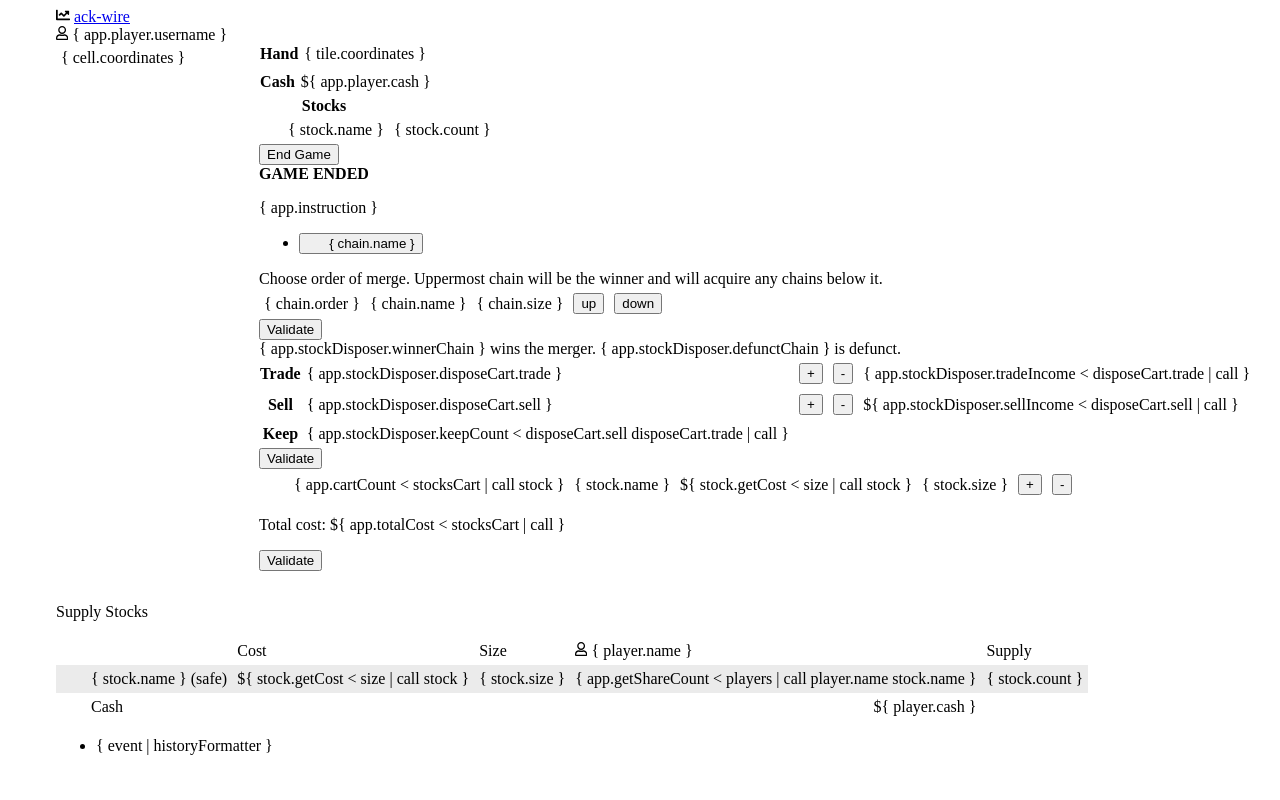
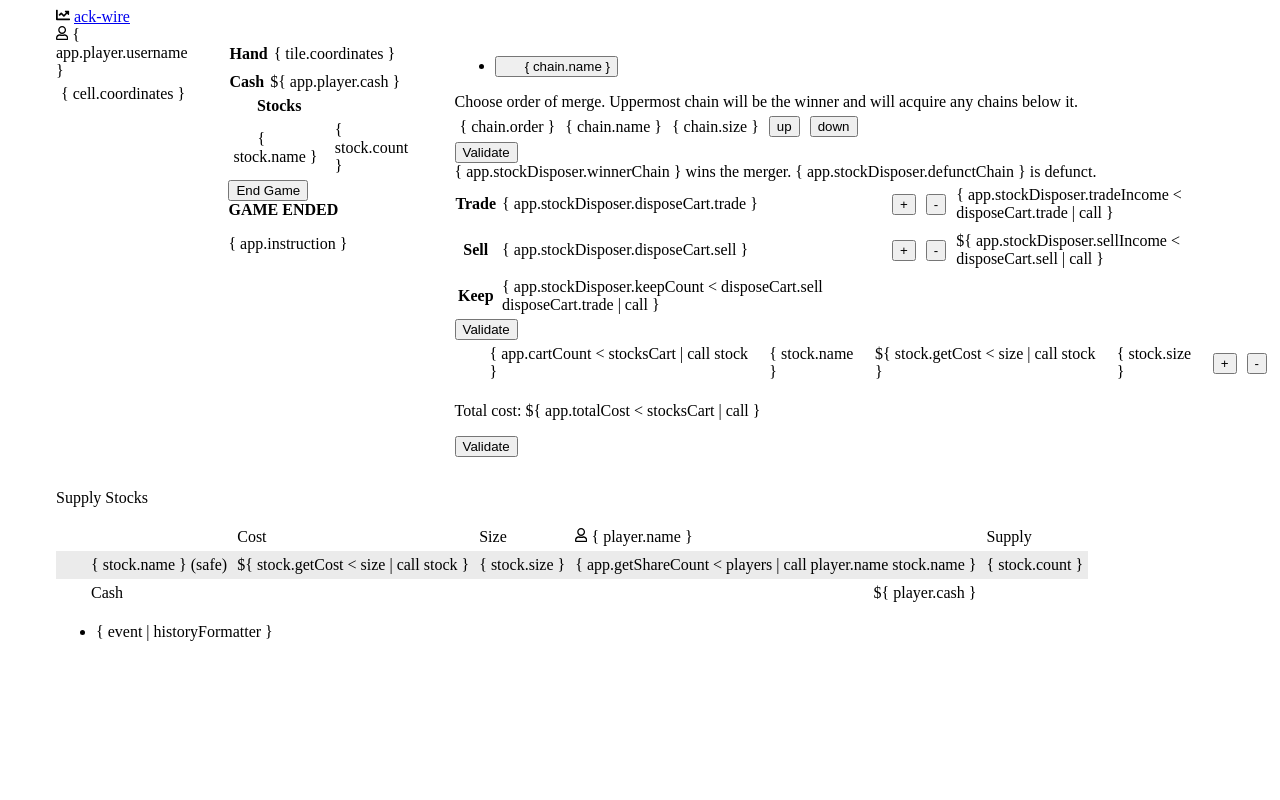
Before and after one commit to nwself/ack-wire, a Django app: template game/templates/games/game.html in a window 1280 px wide. Run offline with Django 3.2, Linux system fonts and the light colour scheme; the template is opened without the code that fills it, so the values that code supplies are empty.

Commit message:
Move shop

```diff
--- a/game/static/css/game.css
+++ b/game/static/css/game.css
@@ -9,6 +9,7 @@ main {
   display: flex;
 }
 
+#shop,
 #hand-shop {
   padding-top: 2em;
   padding-left: 2em;
--- a/game/templates/games/game.html
+++ b/game/templates/games/game.html
@@ -87,6 +87,8 @@
       </p>
     </div>
 
+    </div>
+
     <!-- SHOP -->
 
     <div id="shop">
@@ -163,7 +165,6 @@
       </div>
     </div>
 
-    </div>
 
     </div> <!-- END BOARD_HAND_SHOP -->
 
```
